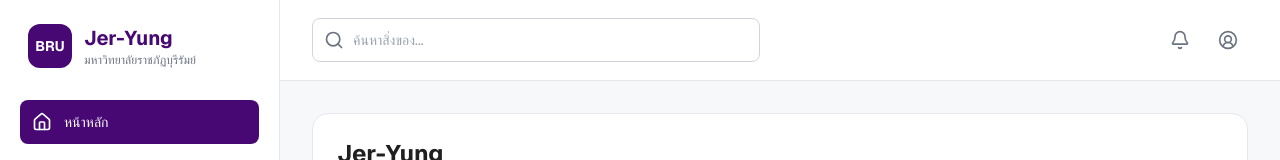
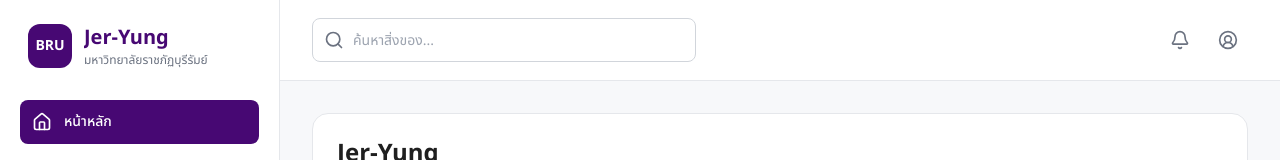
Before and after one commit to YadaKleebmuang/jer-yung-frontend, a Next.js app: page /dashboard in a window 1280 px wide. Shown: the top 160 px of the page. Built offline with nearby package versions, Linux system fonts and the light colour scheme.

Commit message:
feat: add authentication, dashboard features, API client, and Thai localization

```diff
--- a/src/app/globals.css
+++ b/src/app/globals.css
@@ -57,7 +57,7 @@
   --color-danger: var(--danger);
   --color-info: var(--info);
 
-  --font-sans: var(--font-geist-sans);
+  --font-sans: var(--font-noto-sans-thai);
   --font-mono: var(--font-geist-mono);
 }
 
--- a/src/app/layout.tsx
+++ b/src/app/layout.tsx
@@ -1,10 +1,13 @@
 import type { Metadata } from "next";
-import { Geist, Geist_Mono } from "next/font/google";
+import {
+  Geist_Mono,
+  Noto_Sans_Thai,
+} from "next/font/google";
 import "./globals.css";
 
-const geistSans = Geist({
-  variable: "--font-geist-sans",
-  subsets: ["latin"],
+const notoSansThai = Noto_Sans_Thai({
+  variable: "--font-noto-sans-thai",
+  subsets: ["thai", "latin"],
 });
 
 const geistMono = Geist_Mono({
@@ -20,8 +23,8 @@ export const metadata: Metadata = {
 export default function RootLayout({ children }: LayoutProps<"/">) {
   return (
     <html
-      lang="en"
-      className={`${geistSans.variable} ${geistMono.variable} h-full antialiased`}
+      lang="th"
+      className={`${notoSansThai.variable} ${geistMono.variable} h-full antialiased`}
     >
       <body className="min-h-full flex flex-col">{children}</body>
     </html>
--- a/src/components/layout/JerYungHeader.tsx
+++ b/src/components/layout/JerYungHeader.tsx
@@ -16,7 +16,7 @@ export function JerYungHeader({
         className,
       )}
     >
-      <div className="w-full max-w-md">
+      <div className="w-full max-w-sm">
         <Input
           type="search"
           name="search"
```
